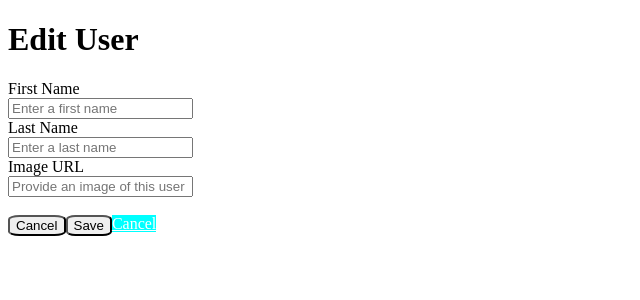
After one commit to cookm353/Blogly, a Flask app: page /users/1/edit in a window 1280 px wide. The commit adds this page. Shown: the top 300 px of the page, without its empty margins (0-640 px from the left). Run offline with Flask 2, Linux system fonts and the light colour scheme.

Commit message:
saving progress, continuing on PC

```diff
--- a/app.py
+++ b/app.py
@@ -59,9 +59,10 @@ def get_user(user_id):
     user = User.query.get_or_404(user_id)
     return render_template('user_details.html', user=user)
 
-# @app.route('/users/<user_id>/edit')
-# def show_update_user_form(user_id):
-#     ...
+@app.route('/users/<user_id>/edit')
+def show_update_user_form(user_id):
+
+    return render_template('edit_user.html')
 
 # @app.route('/users/<user_id>/edit', methods=['POST'])
 # def update_user(user_id):
--- a/models.py
+++ b/models.py
@@ -47,6 +47,11 @@ class User(db.Model):
         db.session.add(new_user)
         db.session.commit()
 
+    @staticmethod
+    def edit_user():
+
+        ...
+
 def main():
     ...
 
--- a/static/styles.css
+++ b/static/styles.css
@@ -3,6 +3,11 @@
 .flex {
     display: flex;
     flex-direction: row;
+}
+
+a {
+    color: white;
+    background-color: aqua;
 }
 
 button {
@@ -56,3 +61,12 @@ form[class='flex'] {
 #deleteUser {
     background-color: red;
 }
+
+/* Edit User Styles */
+#cancelEditsBttn {
+
+}
+
+#saveEditsBttn {
+
+}
--- a/templates/base.html
+++ b/templates/base.html
@@ -4,7 +4,7 @@
     <meta charset="UTF-8">
     <meta http-equiv="X-UA-Compatible" content="IE=edge">
     <meta name="viewport" content="width=device-width, initial-scale=1.0">
-    <link rel="stylesheet" href="statics/styles.css">
+    <link rel="stylesheet" href="/static/styles.css">
     <title>{% block title %}{% endblock%}</title>
 </head>
 <body>
--- /dev/null
+++ b/templates/edit_user.html
@@ -0,0 +1,26 @@
+{% extends 'base.html' %}
+
+{% block title %}Edit User{% endblock %}
+
+{% block content %}
+<h1>Edit User</h1>
+<form class="flex" method="post">
+    <div>
+        <label for="lastName">First Name</label><br>
+        <input type="text" name="firstName" id="firstName" placeholder="Enter a first name">
+    </div>
+    <div>
+        <label for="lastName">Last Name</label><br>
+        <input type="text" name="lastName" id="lastName" placeholder="Enter a last name">
+    </div>
+    <div>
+        <label for="imgURL">Image URL</label><br>
+        <input type="text" name="imgURL" id="imgURL" placeholder="Provide an image of this user">
+    </div><br>
+    <div id="saveCancelEdits" class="flex">
+        <button id="cancelEditsBttn" type="submit" formaction="/users">Cancel</button>
+        <button id="saveEditsBttn" type="reset">Save</button>
+        <div id="cancelEdits"><a href="/users">Cancel</a></div>
+    </div>
+</form>
+{% endblock %}
--- a/templates/index.html
+++ b/templates/index.html
@@ -9,5 +9,7 @@
         <li><a>{{user.first_name}} {{user.last_name}}</a></li>
     {% endfor %}
 </ul>
-<button>Add user</button>
+<form action="/users/new">
+    <button id="addUserBttn" >Add user</button>
+</form>
 {% endblock %}
```
Also changed, not shown: templates/user_details.html (+6 -4 lines).
